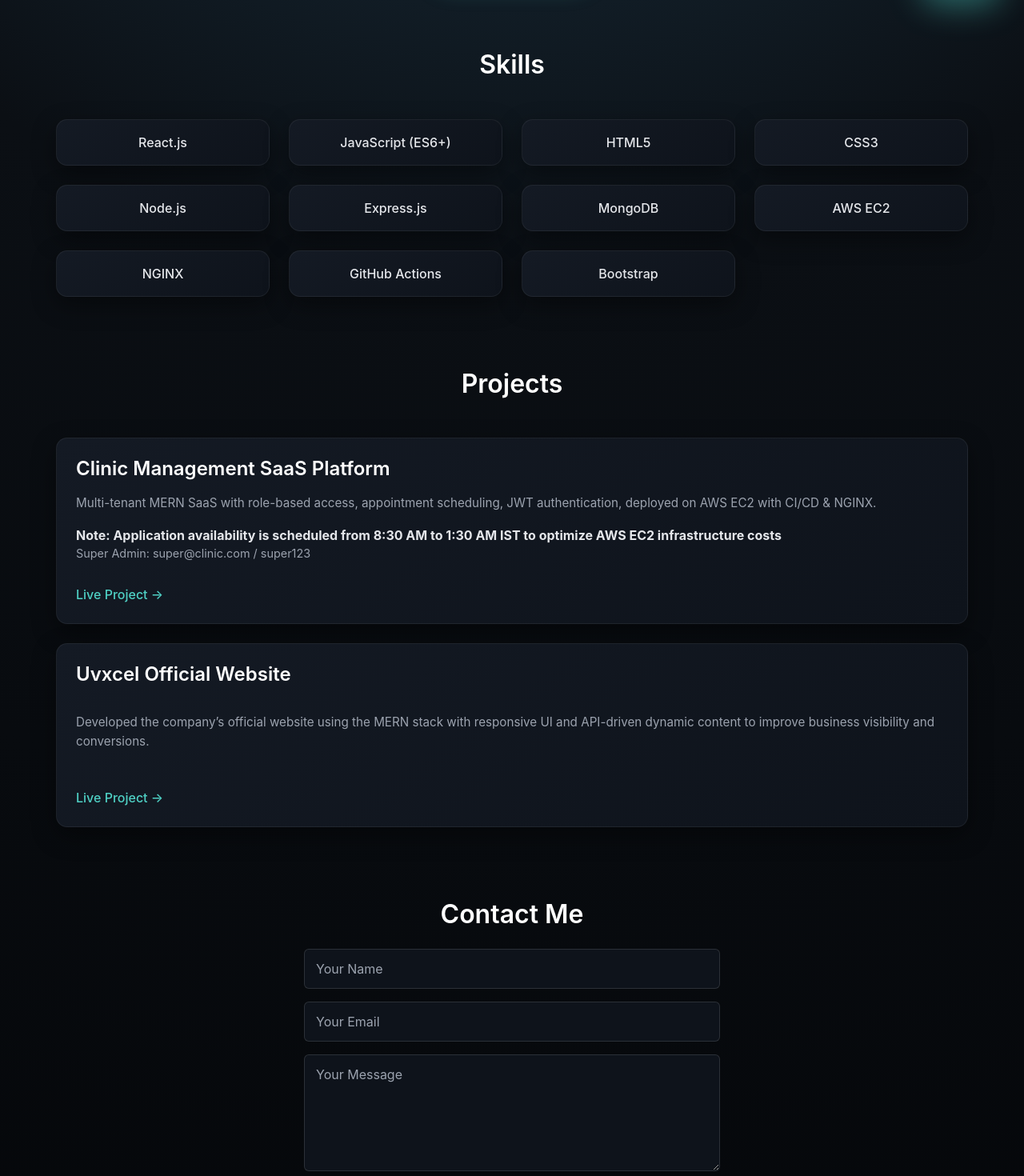
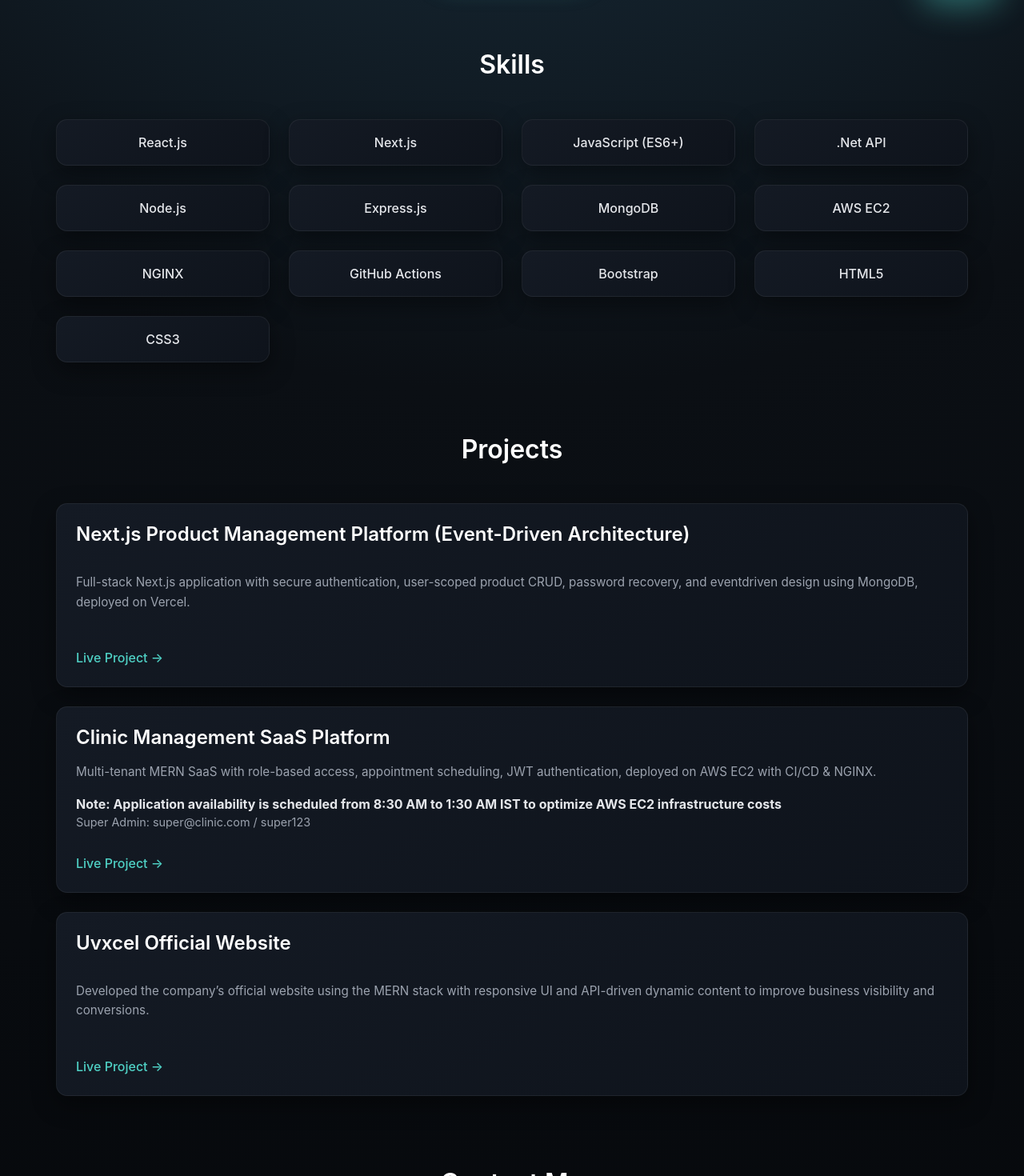
Before and after one commit to shubham-projects-cv/portfolio, a React (Vite) app: page / in a window 1280 px wide. Shown: the part 780-2250 px from the top of the page at 80% size. Built offline with nearby package versions, Linux system fonts and the light colour scheme.

Commit message:
updated skills

```diff
--- a/src/components/Hero.jsx
+++ b/src/components/Hero.jsx
@@ -2,12 +2,16 @@
 
 export default function Hero() {
   return (
-        <section className="section text-center" style={{ paddingTop: "90px", paddingBottom: "0px" }}>
+    <section
+      className="section text-center"
+      style={{ paddingTop: "90px", paddingBottom: "0px" }}
+    >
       <motion.h1 initial={{ opacity: 0 }} animate={{ opacity: 1 }}>
         Hi, I'm <span className="text-info">Shubham Parab</span>
       </motion.h1>
       <p className="lead">
-                Full Stack Software Engineer | Immediately Available | React & MERN Specialist
+        Full Stack Software Engineer | Immediately Available | React, Next.js &
+        MERN Specialist
       </p>
     </section>
   );
--- a/src/components/Projects.jsx
+++ b/src/components/Projects.jsx
@@ -4,21 +4,44 @@
       <h2 className="text-center mb-5">Projects</h2>
 
       <div className="row g-4">
-
         {/* Project 1 */}
         <div className="col-12">
           <div className="card project-card p-4 h-100">
             <h4 className="text-white mb-3">
-                            Clinic Management SaaS Platform
+              Next.js Product Management Platform (Event-Driven Architecture)
             </h4>
 
             <p className="project-desc">
-                            Multi-tenant MERN SaaS with role-based access, appointment scheduling,
-                            JWT authentication, deployed on AWS EC2 with CI/CD & NGINX.
+              Full-stack Next.js application with secure authentication,
+              user-scoped product CRUD, password recovery, and eventdriven
+              design using MongoDB, deployed on Vercel.
             </p>
 
-                        <b>Note: Application availability is scheduled from 8:30 AM to 1:30 AM IST to optimize AWS EC2
-                            infrastructure costs</b>
+            <a
+              href="https://nextjs-ecommerce-app-rosy.vercel.app/"
+              target="_blank"
+              className="project-link"
+            >
+              Live Project →
+            </a>
+          </div>
+        </div>
+
+        {/* Project 2 */}
+        <div className="col-12">
+          <div className="card project-card p-4 h-100">
+            <h4 className="text-white mb-3">Clinic Management SaaS Platform</h4>
+
+            <p className="project-desc">
+              Multi-tenant MERN SaaS with role-based access, appointment
+              scheduling, JWT authentication, deployed on AWS EC2 with CI/CD &
+              NGINX.
+            </p>
+
+            <b>
+              Note: Application availability is scheduled from 8:30 AM to 1:30
+              AM IST to optimize AWS EC2 infrastructure costs
+            </b>
 
             <p className="project-meta">
               <span>Super Admin:</span> super@clinic.com / super123
@@ -34,16 +57,15 @@
           </div>
         </div>
 
-                {/* Project 2 */}
+        {/* Project 3 */}
         <div className="col-12">
           <div className="card project-card p-4 h-100">
-                        <h4 className="text-white mb-3">
-                            Uvxcel Official Website
-                        </h4>
+            <h4 className="text-white mb-3">Uvxcel Official Website</h4>
 
             <p className="project-desc">
-                            Developed the company’s official website using the MERN stack with responsive UI and API-driven dynamic content
-                            to improve business visibility and conversions.
+              Developed the company’s official website using the MERN stack with
+              responsive UI and API-driven dynamic content to improve business
+              visibility and conversions.
             </p>
 
             <a
@@ -55,7 +77,6 @@
             </a>
           </div>
         </div>
-
       </div>
     </section>
   );
--- a/src/components/Skills.jsx
+++ b/src/components/Skills.jsx
@@ -1,16 +1,18 @@
 export default function Skills() {
   const skills = [
     "React.js",
+    "Next.js",
     "JavaScript (ES6+)",
-        "HTML5",
-        "CSS3",
+    ".Net API",
     "Node.js",
     "Express.js",
     "MongoDB",
     "AWS EC2",
     "NGINX",
     "GitHub Actions",
-        "Bootstrap"
+    "Bootstrap",
+    "HTML5",
+    "CSS3",
   ];
 
   return (
@@ -18,11 +20,9 @@
       <h2 className="text-center mb-5">Skills</h2>
 
       <div className="row g-4">
-                {skills.map(skill => (
+        {skills.map((skill) => (
           <div key={skill} className="col-6 col-md-3">
-                        <div className="card p-3 text-center fw-medium">
-                            {skill}
-                        </div>
+            <div className="card p-3 text-center fw-medium">{skill}</div>
           </div>
         ))}
       </div>
```
Also changed, not shown: 1 other file (tests, documents, lock files or other folders). Lines whose indentation alone changed are shown as unchanged.
